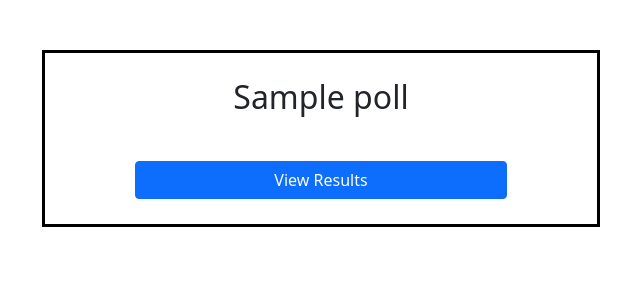
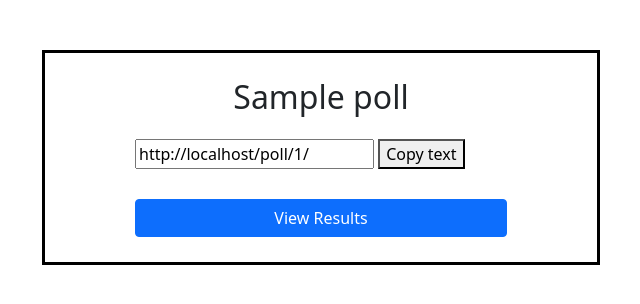
Before and after one commit to lomartins/poll-app, a Flask app: page /poll/1/manage/ in a window 1280 px wide. Shown: the top 304 px of the page, without its empty margins (319-959 px from the left). Run offline with Flask 2, Linux system fonts and the light colour scheme; tables that the repository leaves empty hold one stand-in row (values such as "Sample post"); some libraries are stand-ins or nearby versions.

Commit message:
:lipstick: Add poll url to management page

```diff
--- a/app.py
+++ b/app.py
@@ -25,9 +25,16 @@ create_poll_js = Bundle(
     filters='jsmin',
     output='dist/js/create-poll.min.js'
 )
+script_bundle_js = Bundle(
+    'src/js/script.js',
+    filters='jsmin',
+    output='dist/js/script.min.js'
+)
 assets.register('main_styles', style_bundle)
-assets.register('main_js', create_poll_js)
+assets.register('main_js', script_bundle_js)
+assets.register('create_poll_js', create_poll_js)
 style_bundle.build()
+script_bundle_js.build()
 create_poll_js.build()
 
 db = SQLAlchemy(app)
@@ -140,9 +147,9 @@ def poll_result(poll_id):
     return render_template('poll-result.html', data=data)
 
 
-@app.route('/create')
+@app.route('/create/')
 def create_poll():
-    return render_template('create-poll.html', action='save-poll')
+    return render_template('create-poll.html')
 
 
 @app.route('/save-poll', methods=['POST'])
@@ -159,7 +166,7 @@ def save_poll():
             db.session.add(PollOption(poll_id=poll.poll_id, value=option))
     db.session.commit()
 
-    return redirect(url_for('poll_page', poll_id=poll.poll_id))
+    return redirect(url_for('manage_poll', poll_id=poll.poll_id))
 
 
 @app.route('/poll/<poll_id>/manage/')
--- a/templates/poll-manage.html
+++ b/templates/poll-manage.html
@@ -2,6 +2,9 @@
 {% block content %}
     <div style="margin: 50px auto auto;width: 50%;border: 3px solid black;padding: 25px 90px;">
         <h2 style="text-align: center; padding-bottom: 15px">{{ poll_title }}</h2>
+        <input readonly type="text" id="link-url"
+               value="{{ request.url_root[:-1] + url_for('poll_page', poll_id=poll_id) }}">
+        <button onclick="copyElementValue('link-url')">Copy text</button>
 
         <div class="row" style="bottom: 0; position: relative; margin-top: 30px">
             <a href="{{ url_for('poll_result', poll_id=poll_id) }}">
@@ -9,4 +12,5 @@
             </a>
         </div>
     </div>
+    <script src="{{ url_for('static', filename='dist/js/script.min.js') }}"></script>
 {% endblock %}
```
Also changed, not shown: static/src/js/script.js (added, +11 -0 lines).
